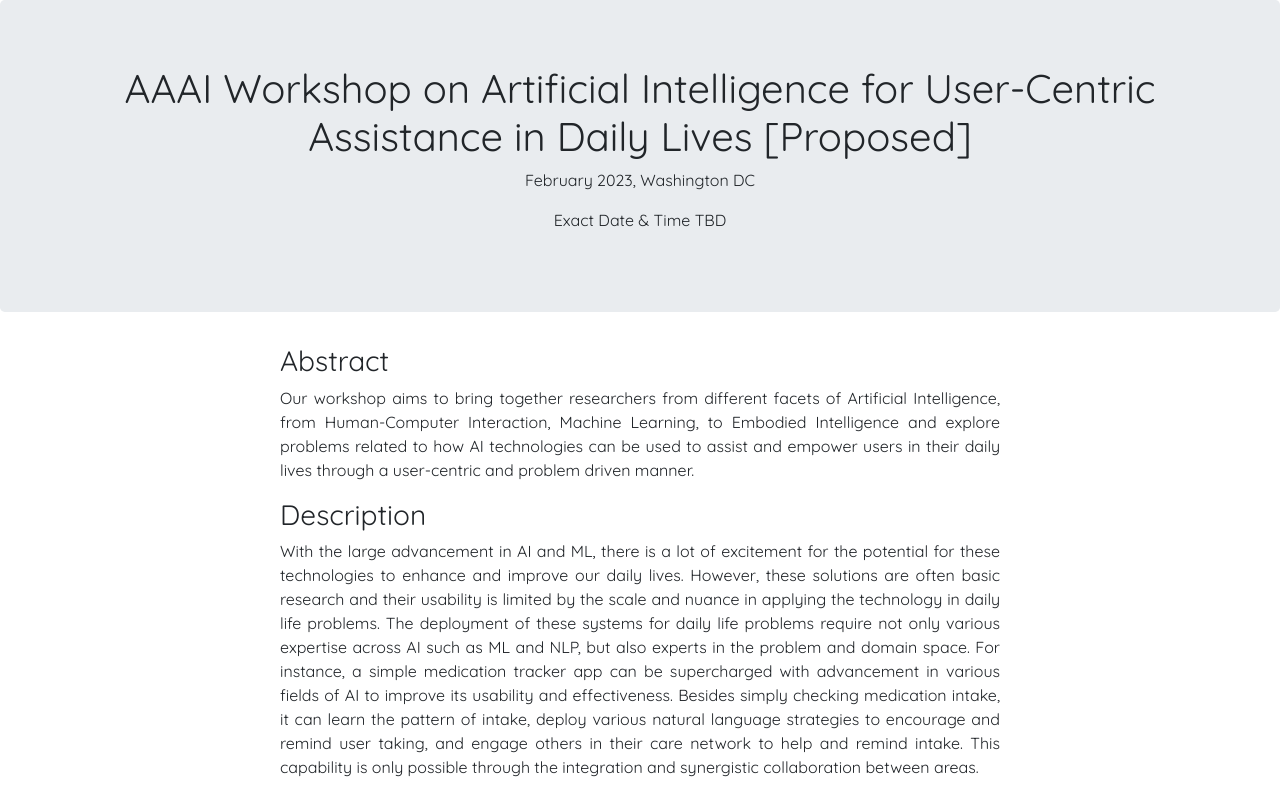
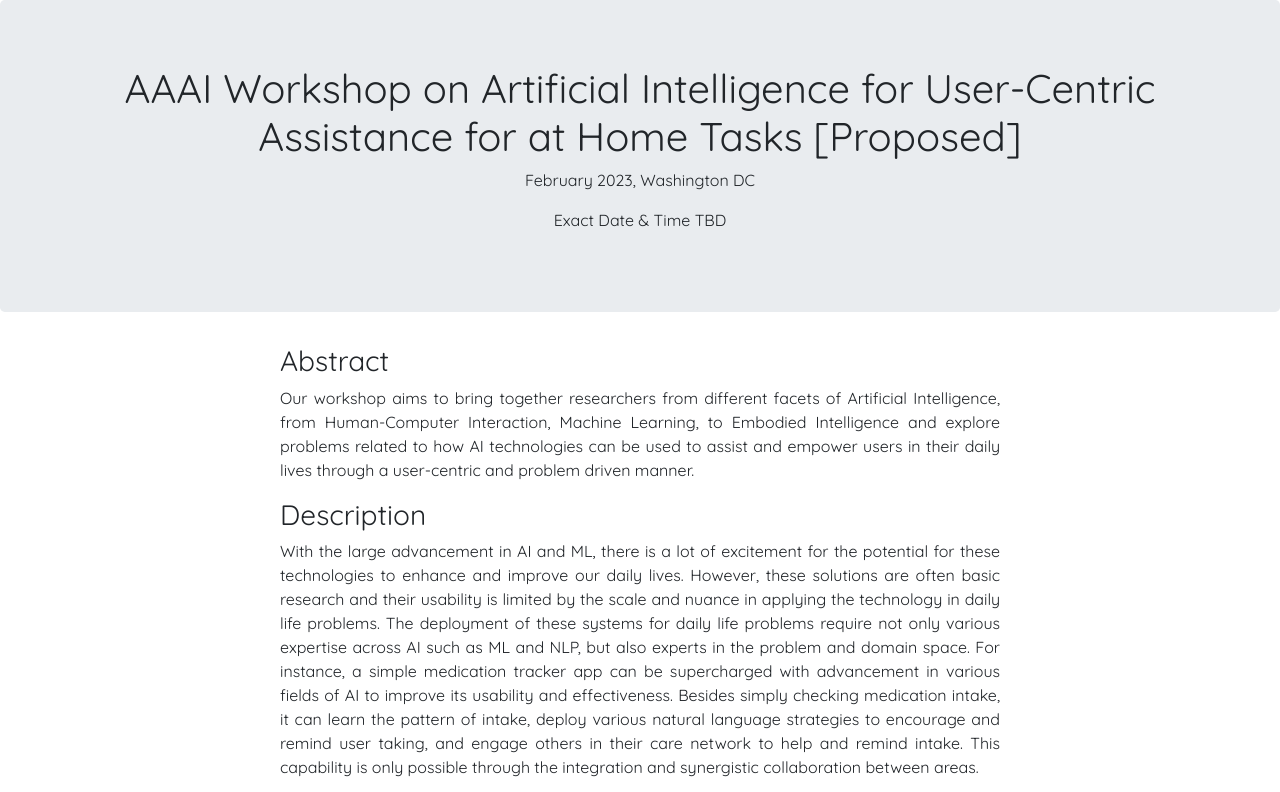
Before and after one commit to pschaldenbrand/AI4DailyTasks, a plain HTML site: page index.html in a window 1280 px wide. Shown: the top 792 px of the page. Drawn offline with nearby package versions, Linux system fonts and the light colour scheme.

Commit message:
add temporary name

```diff
--- a/index.html
+++ b/index.html
@@ -18,7 +18,7 @@
 </head>
 <body>
 <div class="jumbotron text-center">
-    <h1>AAAI Workshop on Artificial Intelligence for User-Centric Assistance in Daily Lives [Proposed] </h1>
+    <h1>AAAI Workshop on Artificial Intelligence for User-Centric Assistance for at Home Tasks [Proposed] </h1>
     <p>February 2023, Washington DC</p>
     <p>Exact Date & Time TBD</p>
 </div>
```
